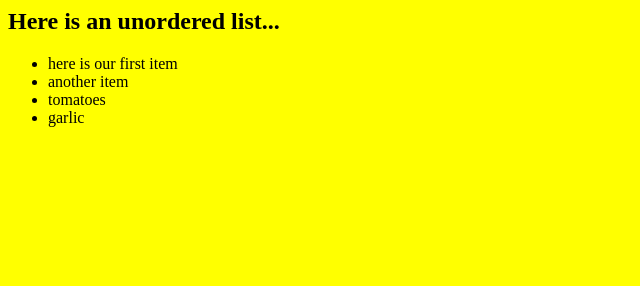
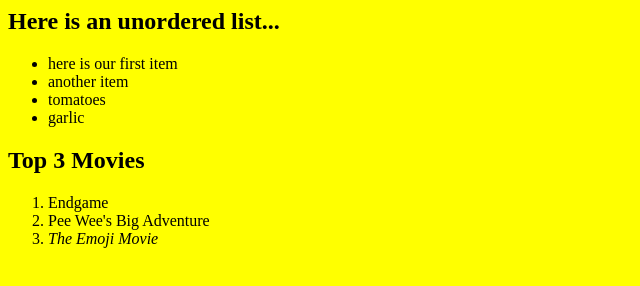
Before and after one commit to clintchan/classexamples, a plain HTML site: page lists.html in a window 1280 px wide. Shown: the whole page, without its empty margins (0-640 px from the left). Drawn offline with Linux system fonts and the light colour scheme.

Commit message:
Update lists.html

```diff
--- a/lists.html
+++ b/lists.html
@@ -14,5 +14,12 @@
       <li>garlic</li>
     </ul>
 
+    <h2>Top 3 Movies</h2>
+    <ol> <!-- ordered list tag -->
+      <li>Endgame</li>
+      <li>Pee Wee's Big Adventure</li>
+      <li><i>The Emoji Movie</i></li>
+    </ol>
+
   </body>
 </html>
```
